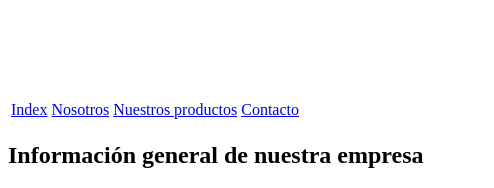
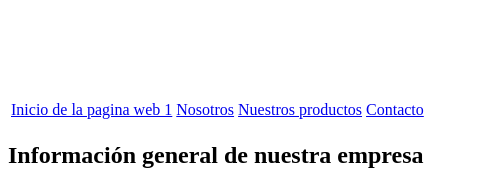
Before and after one commit to OiherOleaga/Ejercicio7, a plain HTML site: page Index.html in a window 1280 px wide. Shown: the top 188 px of the page, 0-494 px from the left. Drawn offline with Linux system fonts and the light colour scheme.

Commit message:
commit conflictivo

```diff
--- a/Index.html
+++ b/Index.html
@@ -19,7 +19,7 @@
 
 			<table>
 			<tr>
-			<td><a href="index.html">Index</a></td>
+			<td><a href="index.html">Inicio de la pagina web 1</a></td>
 			<td><a href="paginas/nosotros.html">Nosotros</a></td>
 			<td><a href="paginas/productos.html">Nuestros productos</a></td>
 			<td><a href="paginas/contacto.html">Contacto</a></td>
```
